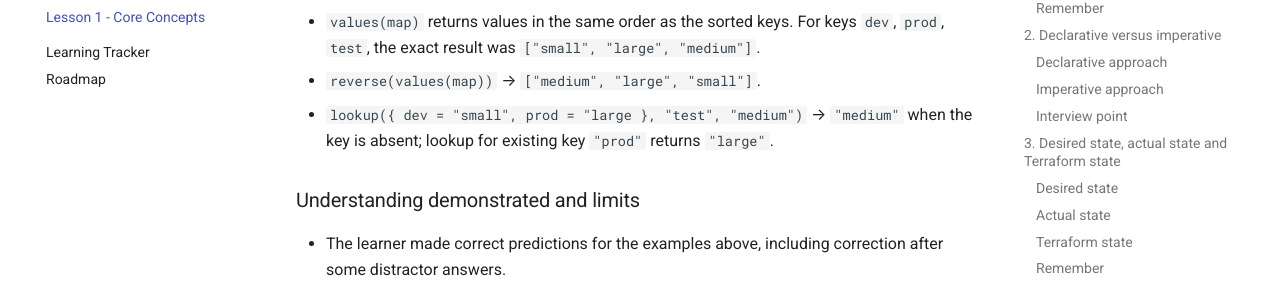
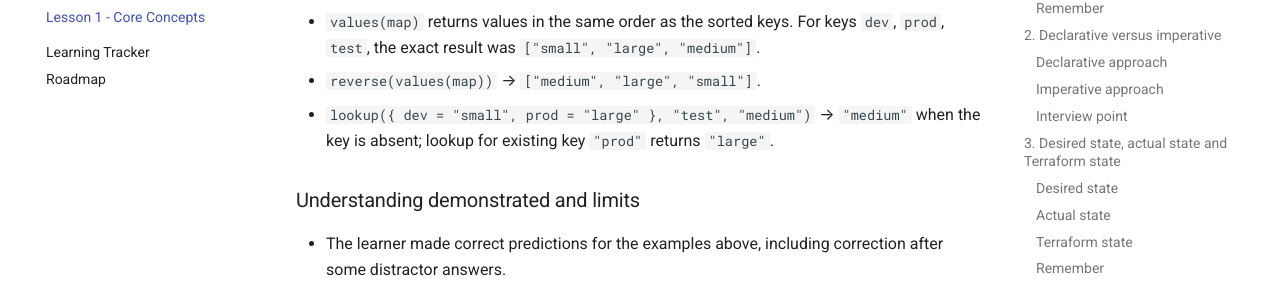
Before and after one commit to pshewale-dev/terraform-azure-lab, an MkDocs documentation site: the page built from docs/lesson-01-fundamentals.md, in a window 1280 px wide and 900 px high, scrolled down 33708 px. Shown: the part 154-441 px from the top of the window. Built offline with MkDocs 1.6.1 and Material for MkDocs 9.7.7, drawn with Linux system fonts in a browser that asks for light colours.

```diff
--- a/docs/lesson-01-fundamentals.md
+++ b/docs/lesson-01-fundamentals.md
@@ -1329,7 +1329,7 @@ The learner correctly answered the following chat-based prediction exercises. Th
 - `keys(map)` returns keys in lexicographical order; `length(keys(map))` returned `3`.
 - `values(map)` returns values in the same order as the sorted keys. For keys `dev`, `prod`, `test`, the exact result was `["small", "large", "medium"]`.
 - `reverse(values(map))` → `["medium", "large", "small"]`.
-- `lookup({ dev = "small", prod = "large }, "test", "medium")` → `"medium"` when the key is absent; lookup for existing key `"prod"` returns `"large"`.
+- `lookup({ dev = "small", prod = "large" }, "test", "medium")` → `"medium"` when the key is absent; lookup for existing key `"prod"` returns `"large"`.
 
 ### Understanding demonstrated and limits
 - The learner made correct predictions for the examples above, including correction after some distractor answers.
```
